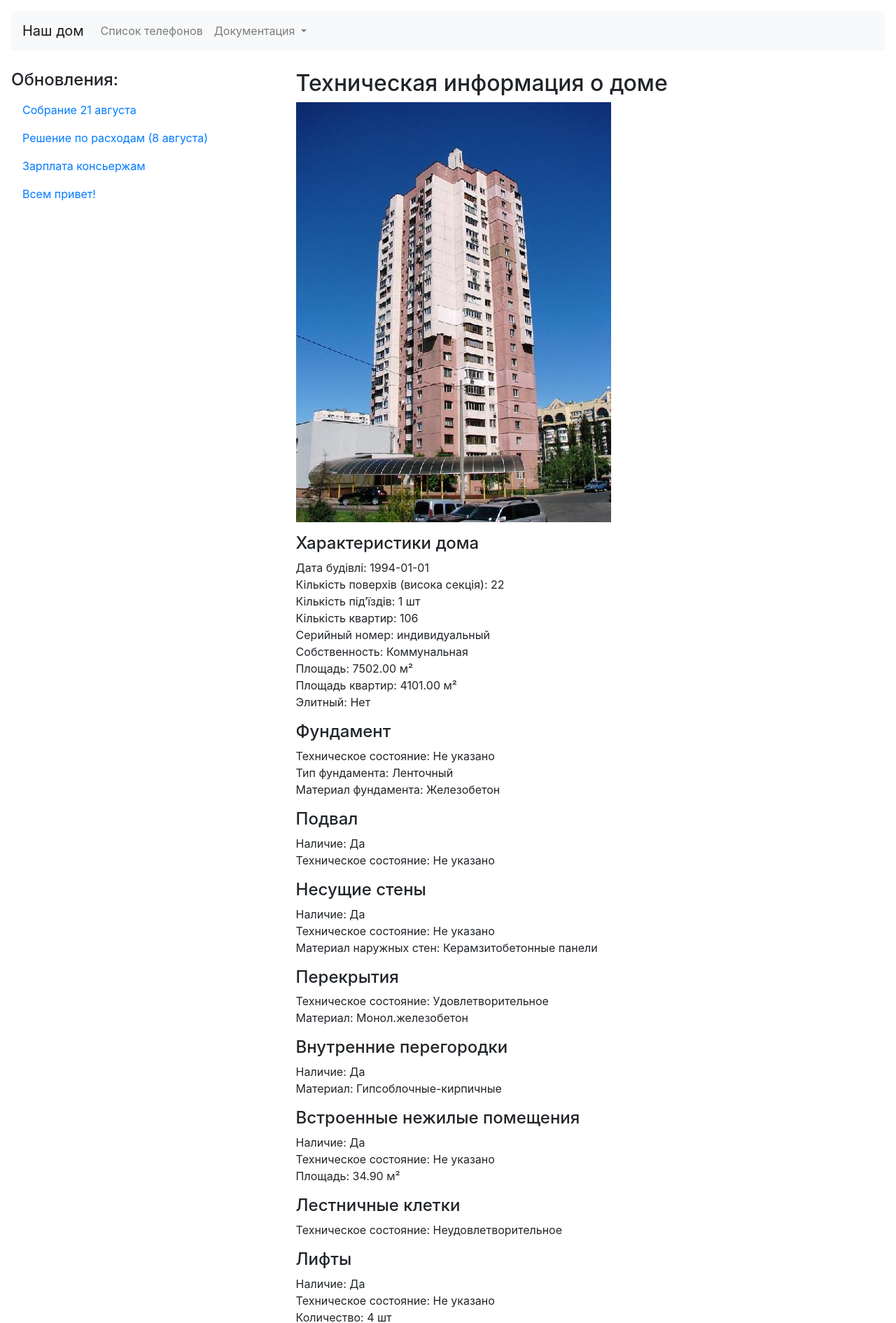
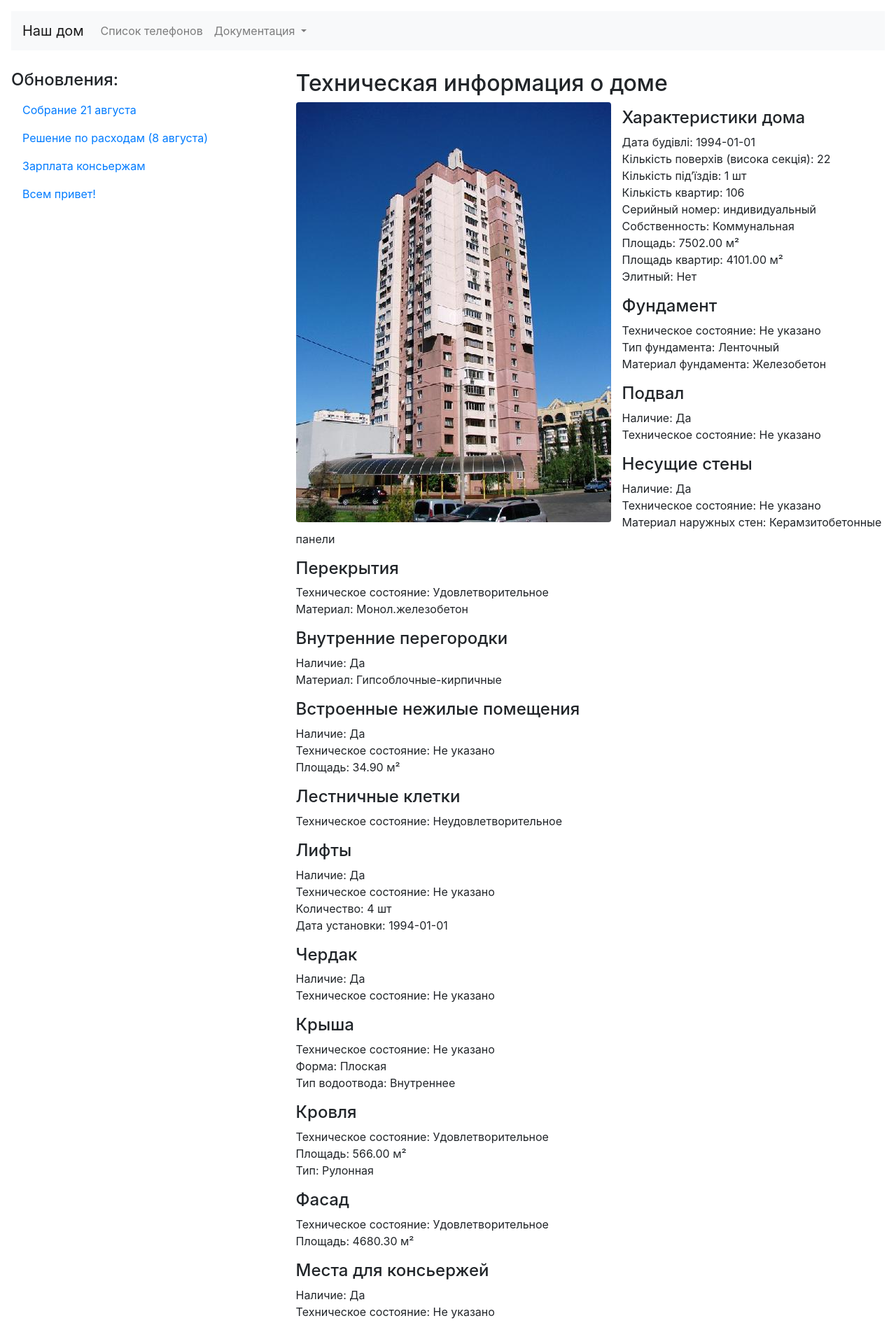
Before and after one commit to heroes-kiev/16b, a Jekyll site: the page built from _docs/passport.md, in a window 1280 px wide. Shown: the top 1890 px of the page at 70% size. Built offline with Jekyll 4.4.1, drawn with Linux system fonts in a browser that asks for light colours.

Commit message:
styling image

```diff
--- a/_docs/passport.md
+++ b/_docs/passport.md
@@ -8,8 +8,7 @@ picture: /assets/images/tech_passport.jpg
 
 ## Техническая информация о доме
 
-![Наш дом](/assets/images/house_view_01.jpg)
-
+<img src="/assets/images/house_view_01.jpg" align="left" class="rounded mr-3">
 
 #### Характеристики дома
 Дата будівлі: 1994-01-01
```
